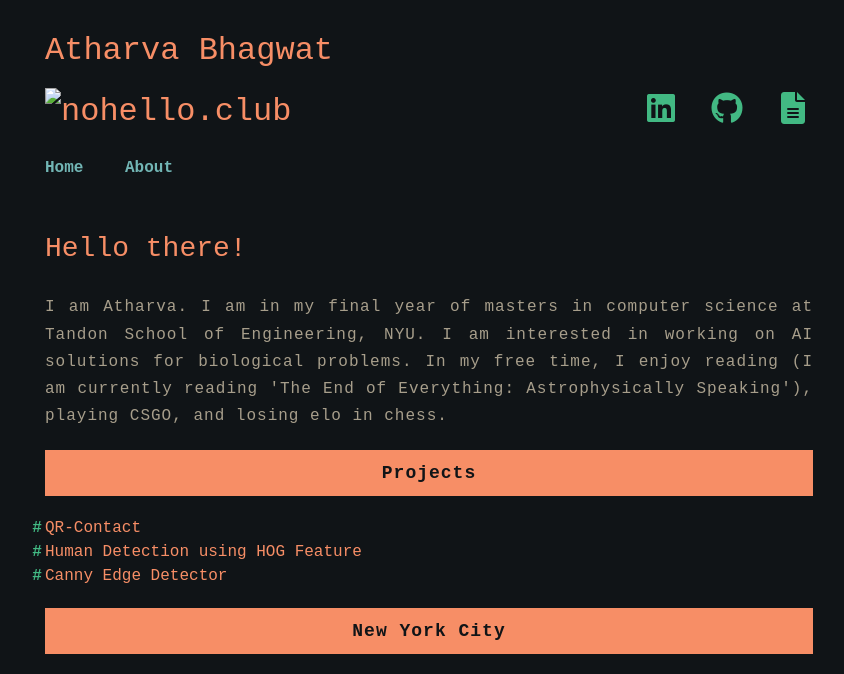
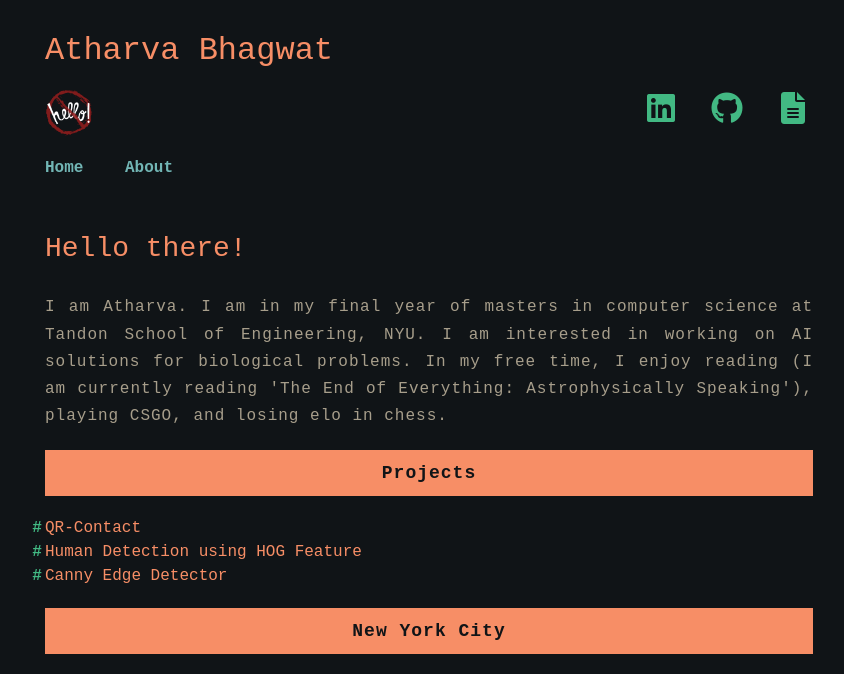
Before and after one commit to atharva-bhagwat/atharva-bhagwat.github.io, a Jekyll site: the page built from index.html, in a window 1280 px wide. Shown: the top 674 px of the page, without its empty margins (211-1055 px from the left). Built offline with Jekyll 4.4.1, drawn with Linux system fonts in a browser that asks for light colours; the list of posts is cut into pages by our own code; grey boxes are pictures that could not be loaded.

Commit message:
Fix broken logo

```diff
--- a/_includes/header.html
+++ b/_includes/header.html
@@ -2,8 +2,8 @@
 	<a href="{{site.baseurl}}/" style="text-align: left !important; text-decoration: none !important;">
 		<h3>{{site.title}}</h3>
 	</a>
-	<span style="font-size:2px;">
-		<a href="https://nohello.club" target="_blank" title="No Hello Club"><img src="{{page.logo}}" width="48" height="48" alt="nohello.club"></a>
+	<span style="font-size: 2px;">
+		<a href="https://nohello.club" target="_blank" title="No Hello Club"><img src="images/logo/nohello.png" width="48" height="48" alt="nohello.club"></a>
 	</span>
 	<div class="parent" style="text-align: right !important; float: right !important;">
 		<div class="row">
```
